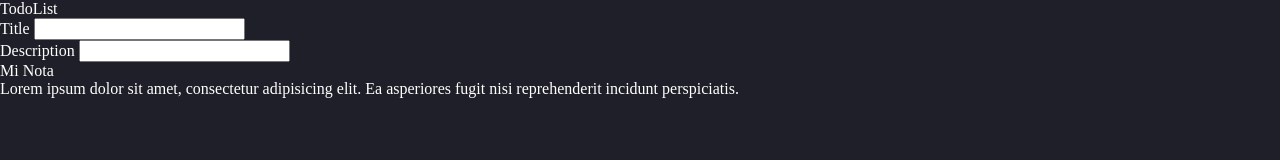
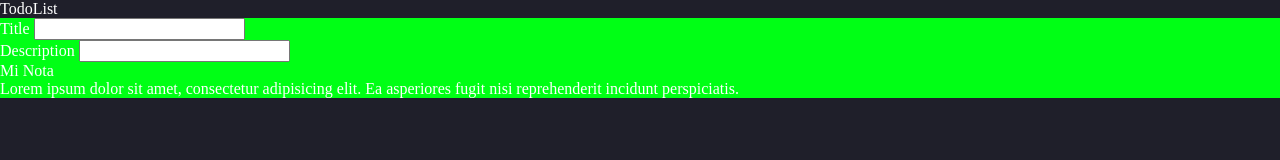
Before and after one commit to WizardRRR/git-remote, a plain HTML site: page index.html in a window 1280 px wide. Drawn offline with Linux system fonts and the light colour scheme.

Commit message:
Verdecito

```diff
--- a/style.css
+++ b/style.css
@@ -10,3 +10,6 @@ body {
   background-color: rgb(31, 31, 42);
   color: #fff;
 }
+div{
+  background-color: rgb(0, 255, 21);
+}
```
